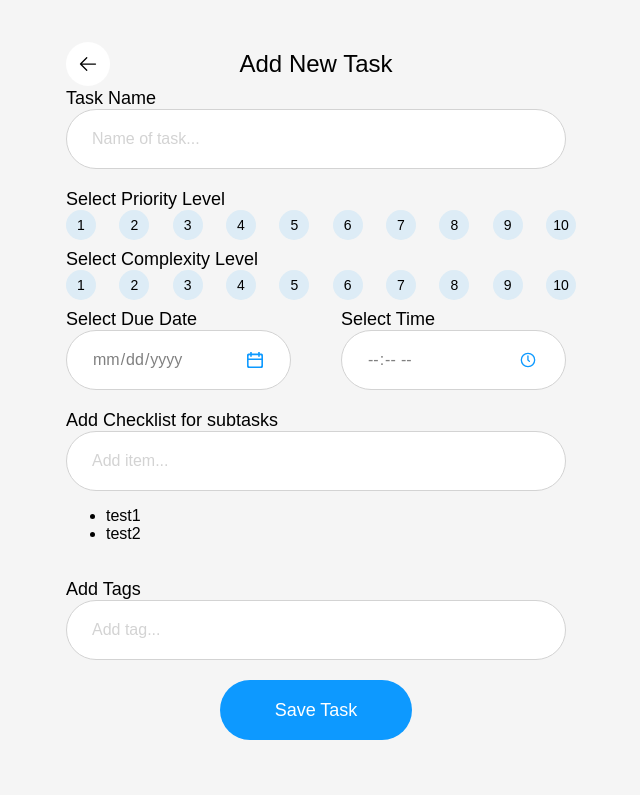
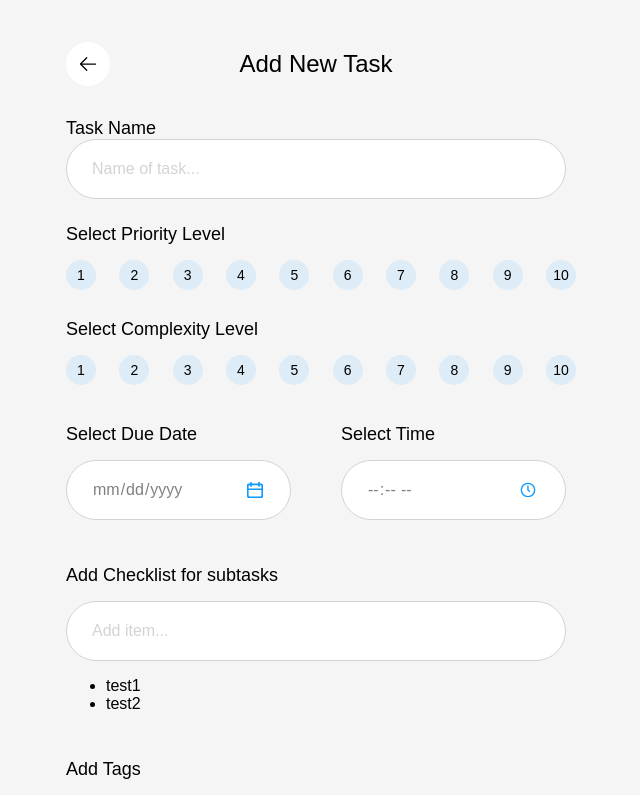
Before and after one commit to ImranHuhn/react_todo_app, a React (Vite) app: page / in a window 1280 px wide. Shown: the top 795 px of the page, without its empty margins (324-964 px from the left). Built offline with nearby package versions, Linux system fonts and the light colour scheme.

Commit message:
spacing for add new task inputs

```diff
--- a/src/App.jsx
+++ b/src/App.jsx
@@ -122,7 +122,7 @@ class App extends React.Component {
               style={{
                 display: "flex",
                 flexDirection: "column",
-                padding: "10px 0",
+                margin: "40px 0 25px",
               }}
             >
               <h2>Task Name</h2>
@@ -135,11 +135,12 @@ class App extends React.Component {
               style={{
                 display: "flex",
                 flexDirection: "column",
-                padding: "10px 0",
+                // padding: "10px 0",
                 height: "60px",
+                marginBottom: "35px"
               }}
             >
-              <h2>Select Priority Level</h2>
+              <h2 style={{ marginBottom: "15px" }}>Select Priority Level</h2>
               <label htmlFor="priority">
                 <div
                   className="add__priority-radio-list"
@@ -203,11 +204,12 @@ class App extends React.Component {
               style={{
                 display: "flex",
                 flexDirection: "column",
-                padding: "10px 0",
+                // padding: "10px 0",
                 height: "60px",
+                marginBottom: "45px"
               }}
             >
-              <h2>Select Complexity Level</h2>
+              <h2 style={{ marginBottom: "15px" }}>Select Complexity Level</h2>
               <label htmlFor="complexity">
                 <div
                   className="add__complexity-radio-list"
@@ -271,7 +273,8 @@ class App extends React.Component {
               style={{
                 display: "flex",
                 justifyContent: "space-between",
-                padding: "10px 0",
+                // padding: "10px 0",
+                marginBottom: "45px"
               }}
             >
               <div
@@ -282,7 +285,7 @@ class App extends React.Component {
                   width: "45%",
                 }}
               >
-                <h2>Select Due Date</h2>
+                <h2 style={{ marginBottom: "15px" }}>Select Due Date</h2>
                 <label htmlFor="date" style={{ position: "relative" }}>
                   <input name="date" type="date" />
                 </label>
@@ -295,7 +298,7 @@ class App extends React.Component {
                   width: "45%",
                 }}
               >
-                <h2>Select Time</h2>
+                <h2 style={{ marginBottom: "15px" }}>Select Time</h2>
                 <label htmlFor="time">
                   <input name="time" type="time" />
                 </label>
@@ -306,10 +309,11 @@ class App extends React.Component {
               style={{
                 display: "flex",
                 flexDirection: "column",
-                padding: "10px 0",
+                // padding: "10px 0",
+                marginBottom: "30px"
               }}
             >
-              <h2>Add Checklist for subtasks</h2>
+              <h2 style={{ marginBottom: "15px" }}>Add Checklist for subtasks</h2>
               <label htmlFor="list">
                 <input placeholder="Add item..." name="list" type="text" />
               </label>
@@ -325,10 +329,11 @@ class App extends React.Component {
               style={{
                 display: "flex",
                 flexDirection: "column",
-                padding: "10px 0",
+                // padding: "10px 0",
+                marginBottom: "45px"
               }}
             >
-              <h2>Add Tags</h2>
+              <h2 style={{ marginBottom: "15px" }}>Add Tags</h2>
               <label htmlFor="tags">
                 <input placeholder="Add tag..." name="tags" type="text" />
               </label>
@@ -338,7 +343,8 @@ class App extends React.Component {
               style={{
                 display: "flex",
                 justifyContent: "center",
-                padding: "10px 0",
+                // padding: "10px 0",
+                marginBottom: "45px"
               }}
             >
               <button
```
